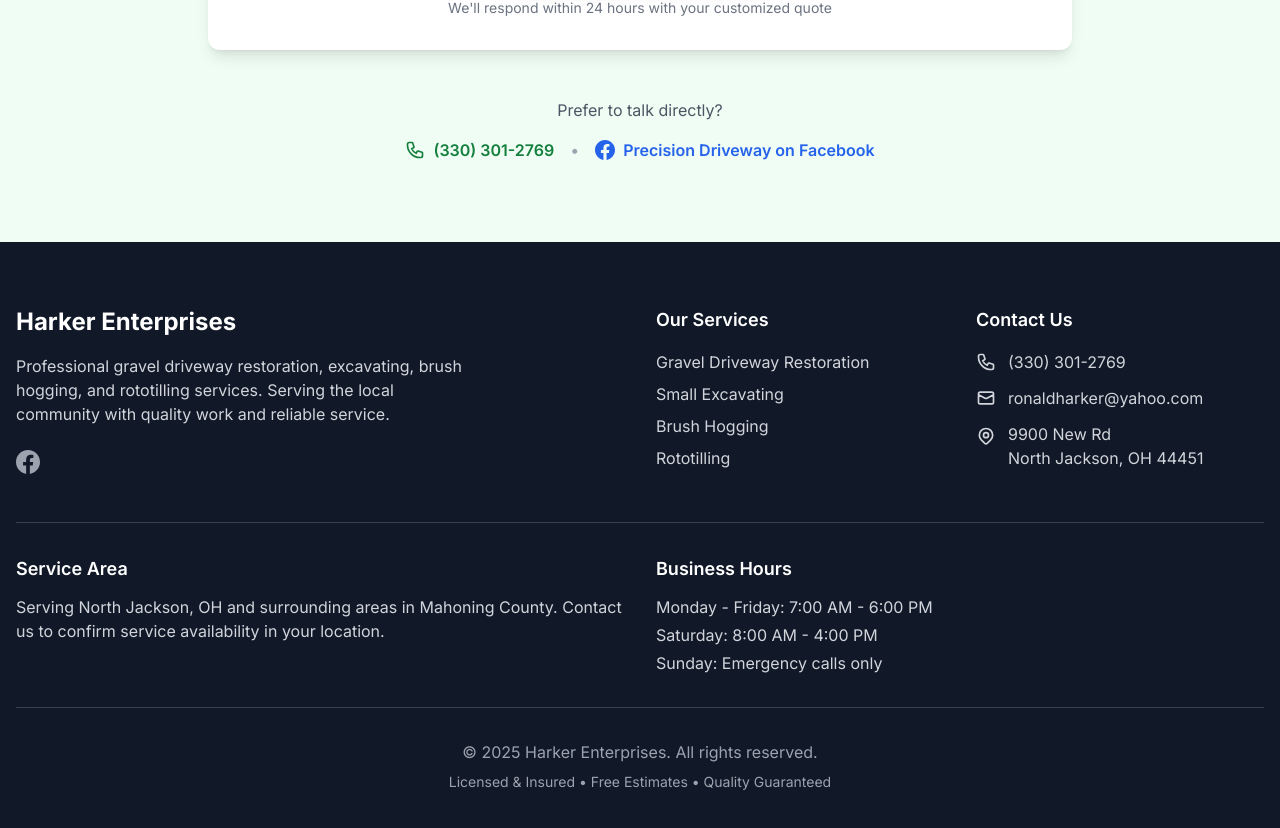
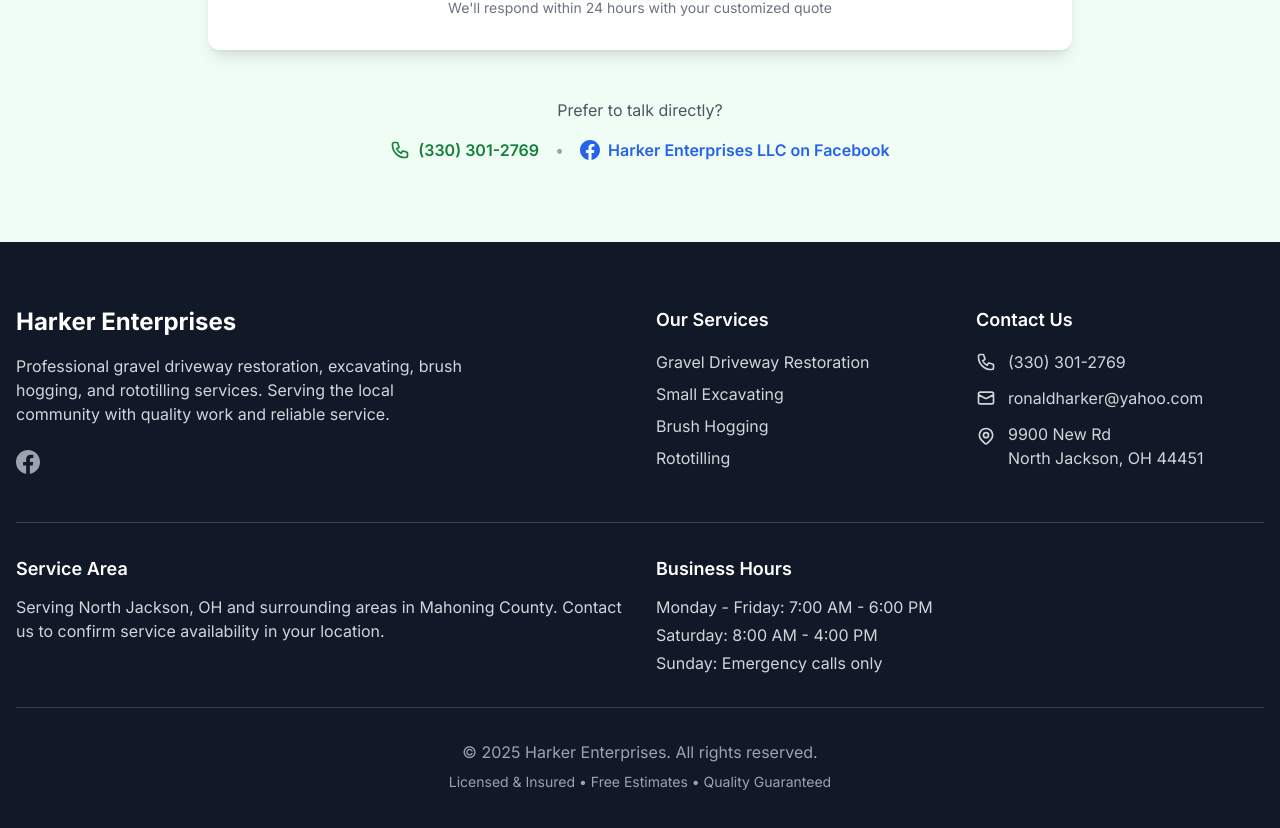
Before and after one commit to KuraiDevelopment/HarkerEnterprises, a Next.js app: page / in a window 1280 px wide. Shown: the part 4534-5362 px from the top of the page. Built offline with nearby package versions, Linux system fonts and the light colour scheme.

Commit message:
Updated correct name.

```diff
--- a/src/components/BookingSection.tsx
+++ b/src/components/BookingSection.tsx
@@ -333,7 +333,7 @@
               <svg className="w-5 h-5 mr-2" fill="currentColor" viewBox="0 0 24 24">
                 <path d="M24 12.073c0-6.627-5.373-12-12-12s-12 5.373-12 12c0 5.99 4.388 10.954 10.125 11.854v-8.385H7.078v-3.47h3.047V9.43c0-3.007 1.792-4.669 4.533-4.669 1.312 0 2.686.235 2.686.235v2.953H15.83c-1.491 0-1.956.925-1.956 1.874v2.25h3.328l-.532 3.47h-2.796v8.385C19.612 23.027 24 18.062 24 12.073z"/>
               </svg>
-              Precision Driveway on Facebook
+              Harker Enterprises LLC on Facebook
             </a>
           </div>
         </div>
--- a/src/components/FacebookPagePlugin.tsx
+++ b/src/components/FacebookPagePlugin.tsx
@@ -54,7 +54,7 @@
         data-show-facepile={showFacepile.toString()}
       >
         <blockquote cite={href} className="fb-xfbml-parse-ignore">
-          <a href={href}>Precision Driveway</a>
+          <a href={href}>Harker Enterprises LLC</a>
         </blockquote>
       </div>
     </div>
```
